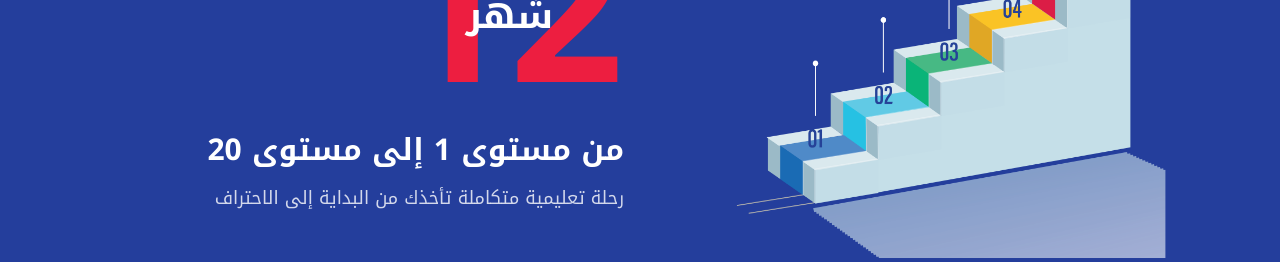
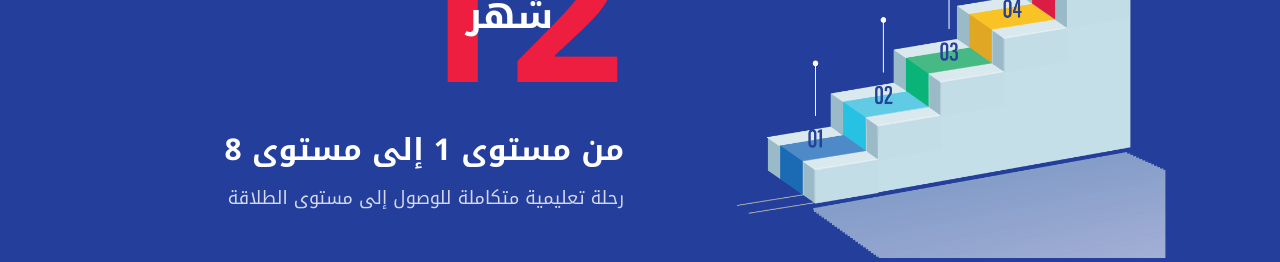
Before and after one commit to mounirActualMarketing/online, a Next.js app: page /anas in a window 1280 px wide. Shown: the part 1740-2002 px from the top of the page. Built offline with nearby package versions, Linux system fonts and the light colour scheme.

Commit message:
update v4

```diff
--- a/app/anas/page.tsx
+++ b/app/anas/page.tsx
@@ -148,10 +148,10 @@ export default function AnasLandingPage() {
                 </div>
               </div>
               <div className="text-white text-2xl md:text-3xl font-semibold mt-4">
-                من مستوى 1 إلى مستوى 20
+                من مستوى 1 إلى مستوى 8
               </div>
               <p className="text-white/80 text-lg mt-4">
-                رحلة تعليمية متكاملة تأخذك من البداية إلى الاحتراف
+              رحلة تعليمية متكاملة للوصول إلى مستوى الطلاقة
               </p>
             </div>
           </div>
```
